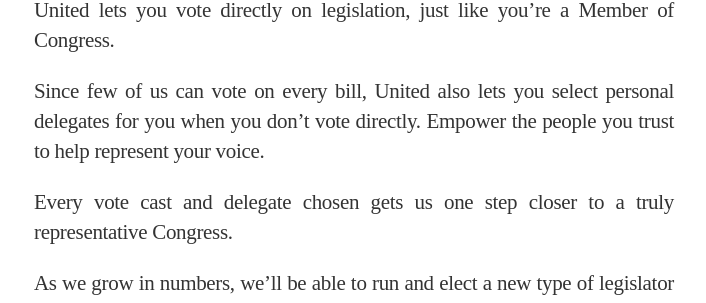
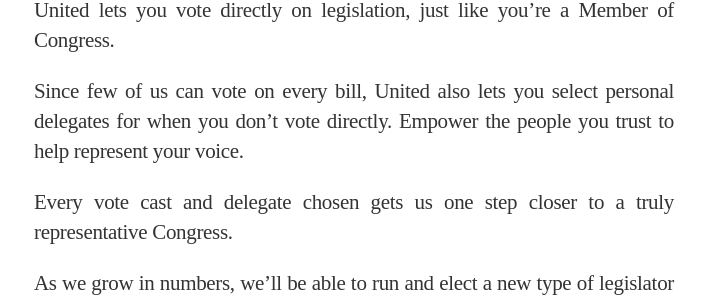
Before and after one commit to voteliquid/blog, a Jekyll site: the page built from _posts/2017-12-08-give-your-rep-an-f-introducing-united-legislator-grades.md, in a window 1280 px wide and 900 px high, scrolled down 3653 px. Shown: the part 181-484 px from the top of the window, without its empty margins (286-992 px from the left). Built offline with Jekyll 4.4.1, drawn with Linux system fonts in a browser that asks for light colours; nearby versions of some CDN libraries; some web fonts are replaced.

```diff
--- a/_posts/2017-12-08-give-your-rep-an-f-introducing-united-legislator-grades.md
+++ b/_posts/2017-12-08-give-your-rep-an-f-introducing-united-legislator-grades.md
@@ -114,7 +114,7 @@
 
 United lets you vote directly on legislation, just like you're a Member of Congress.
 
-Since few of us can vote on every bill, United also lets you select personal delegates for you when you don't vote directly. Empower the people you trust to help represent your voice.
+Since few of us can vote on every bill, United also lets you select personal delegates for when you don't vote directly. Empower the people you trust to help represent your voice.
 
 Every vote cast and delegate chosen gets us one step closer to a truly representative Congress.
 
```
Also changed, not shown: other parts of _posts/2017-12-08-give-your-rep-an-f-introducing-united-legislator-grades.md (+1 -1 lines).
